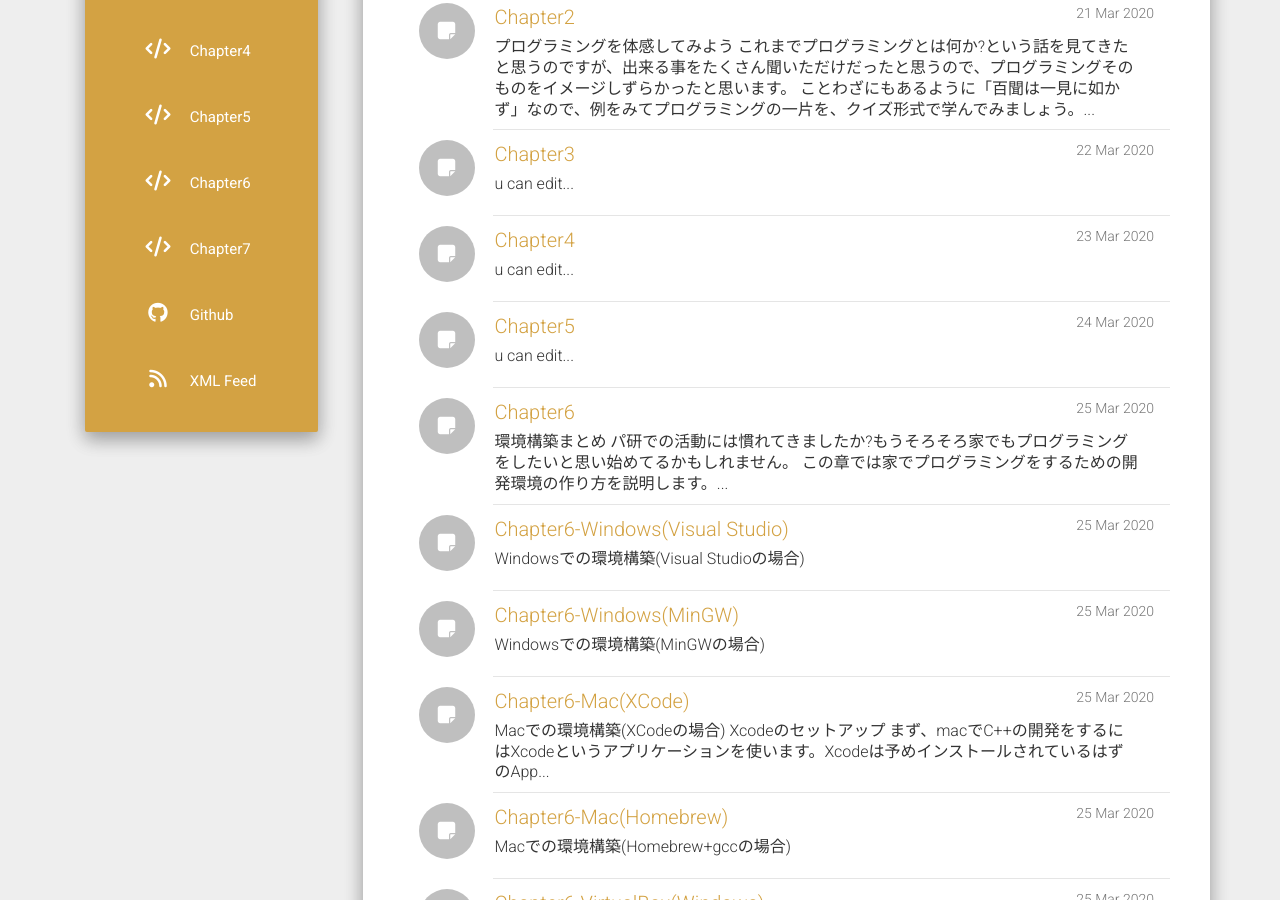
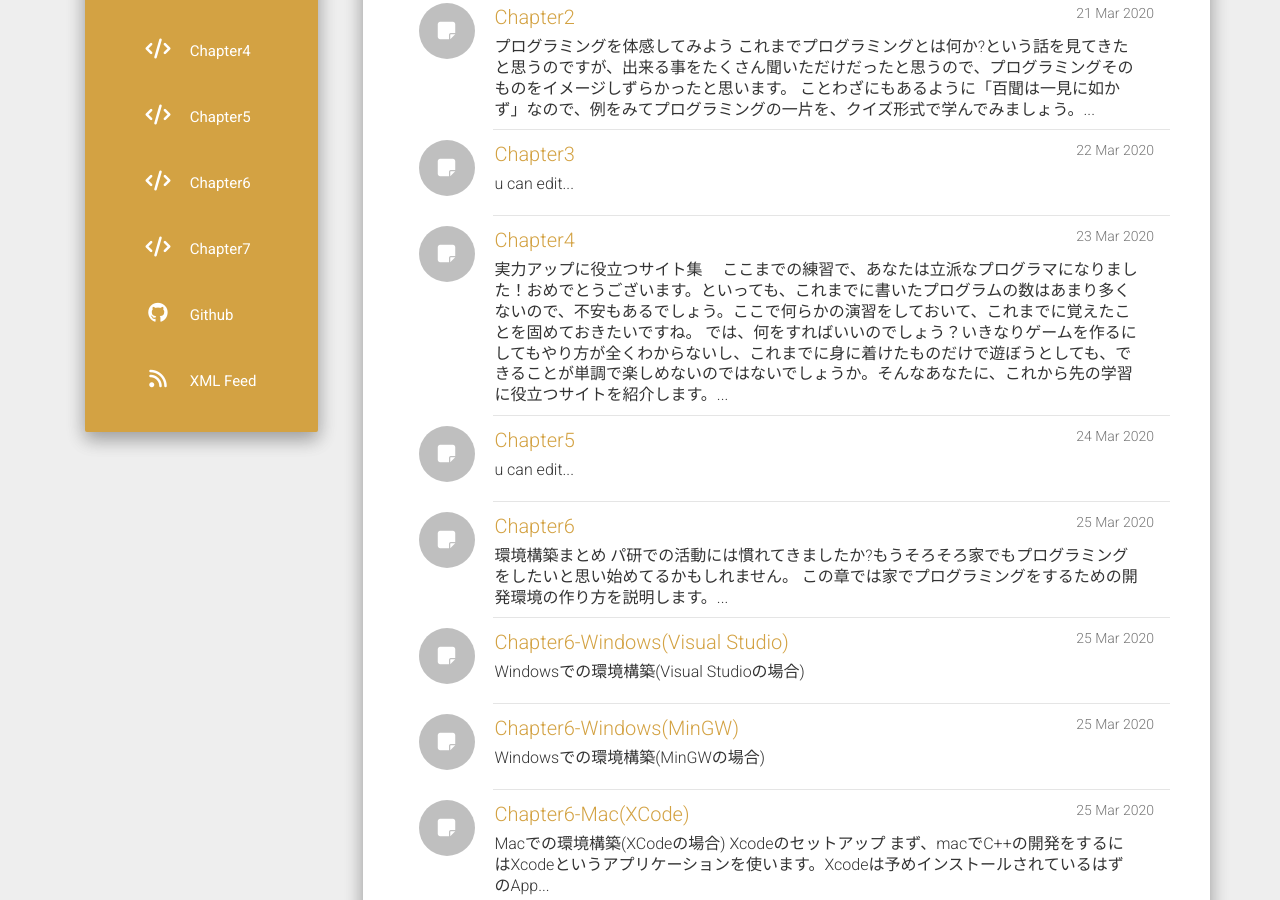
Before and after one commit to TKPaken/beginners, a Jekyll site: the page built from index.html, in a window 1280 px wide and 900 px high, scrolled down 608 px. Built offline with Jekyll 4.4.1, drawn with Linux system fonts in a browser that asks for light colours; nearby versions of some CDN libraries; the list of posts is cut into pages by our own code; some of the changed lines change nothing that is shown.

Commit message:
Finished AtCoder part.

```diff
--- a/_posts/2020-3-23-chapter4.md
+++ b/_posts/2020-3-23-chapter4.md
@@ -5,5 +5,65 @@
 categories: chapter4
 mathjax: true
 ---
+<script type="text/javascript" src="https://cdn.mathjax.org/mathjax/latest/MathJax.js?config=TeX-AMS-MML_HTMLorMML"></script>
+# 実力アップに役立つサイト集
 
-# u can edit here
+　ここまでの練習で、あなたは立派なプログラマになりました！おめでとうございます。といっても、これまでに書いたプログラムの数はあまり多くないので、不安もあるでしょう。ここで何らかの演習をしておいて、これまでに覚えたことを固めておきたいですね。
+
+では、何をすればいいのでしょう？いきなりゲームを作るにしてもやり方が全くわからないし、これまでに身に着けたものだけで遊ぼうとしても、できることが単調で楽しめないのではないでしょうか。そんなあなたに、これから先の学習に役立つサイトを紹介します。
+******
+### [AtCoder](https://atcoder.jp)
+
+　えっ？と思ったかもしれません。そうです。これまであなたが練習に使っていたAPG4bがあるサイトです。そもそもこのサイトが本来何のためにあるのか説明していませんでしたね。これから説明していきます。
+
+　それでは、先ほど解いた問題を思い出してみましょう。
+
+> __[APG4b EX5 - A足すB問題](https://atcoder.jp/contests/APG4b/tasks/APG4b_cr)__
+
+> 2つの整数$$A,B$$が与えられます。$$A+B$$の計算結果を出力してください。
+
+
+これは、「プログラムを用いて、目の前にある問題を解決せよ」という問題です。
+AtCoderはそのような問題を出してくれるサイトで、あなたは解くことを楽しんだり、鍛錬を積んだりできます。
+それも、ただ解くだけではありません。このサイトを使っているたくさんの人々が集まり、出された問題を解けるか、どれだけ早く解けるかを競います。
+このように問題を解いて競い合うイベントを __コンテスト__ と言います。
+また、AtCoderに限らず、プログラミングの腕を競いあうことを __競技プログラミング__ と言います。
+覚えておきましょう。
+
+　コンテストについてはchapter-?で詳しく説明するので、一旦置いておきましょう。話をAtCoderでの学習方法に戻します。
+AtCoderでは、コンテストで過去に出された問題にいつでもチャレンジすることができます。百聞は一見にしかず、ここで一つ簡単な過去問を解いてみましょう。下のリンクを開いてみてください。
+
+__<a href="https://atcoder.jp/contests/abs/tasks/abc086_a" target="_blank">https://atcoder.jp/contests/abs/tasks/abc086_a</a>__
+
+下の画像のようなページが表示されたと思います。
+
+![AtCoder Beginners Selection 1問目](/beginners/assets/chapter4/abs-1.png)
+
+大体の部分はAPG4bで見慣れていると思いますが、「配点」のところだけよくわからないと思うので説明しておきましょう。
+一口に「プログラミングを用いて解く問題」といっても、難易度は様々です。受験でも、誰でも解けるような問題から、上位者でも苦しむような問題まで、幅広く存在したと思います。それと同じことです。
+AtCoderにおいては、原則100点刻みで各問題に点数がつけられており、 __難しい問題ほど点数が高く__ なっています。
+具体的には、100点や200点は初心者向け、300点は少し慣れた人向け、1000点は化物向け、といった感じです。
+
+それでは、先ほどの問題を解いてみてください。提出方法はAPG4bと同様です。
+
+******
+<div align="center">(問題を解く時間です・・・ムリだと思っても諦めずに考えてみましょう・・・)</div>
+
+******
+
+正解した方、おめでとうございます！このように一つ問題を解くだけであなたのプログラミングへの慣れ、実力は大きく育っています。自信を持ってください！
+今この問題が解けなくても気にすることはありません。プログラミングをやるのは初めてなのですから誰でも最初はうまく行かないもの。パ研の先輩はやさしいので、わからなければ積極的に質問してください！
+
+この問題が解けたら、他の問題も解いて練習してみましょう。といってもどの問題を解けばいいのかわからないと思うので、練習にいい問題集を紹介します。下のリンクを開いてください。
+
+__<a href="https://atcoder.jp/contests/abs/tasks/abc086_a" target="_blank">AtCoder Beginners Selection</a>__
+
+この「AtCoder Beginners selection」には、初心者向けに精選された問題が入っています。ここに入っている問題を __全て__ 解いてみましょう。
+何日も、場合によっては一ヶ月以上かかるかもしれません。でも、これを解ききれば、この先に進む最低限の実力は身についたと言えます。
+先輩に質問したり、必死で考えたりしながら、チャレンジしてみてください。
+
+<br>
+
+ここから先の記事は、更に問題を解いて実力をつけたい人、AtCoder Beginners selectionの問題が難しくてまず他の問題で慣れていきたい人向けです。必要ないと思ったらもう次のchapter5(リンク入れたい)に進んで構いません。
+******
+### [AtCoder Scores](http://atcoder-scores.herokuapp.com/)
```
